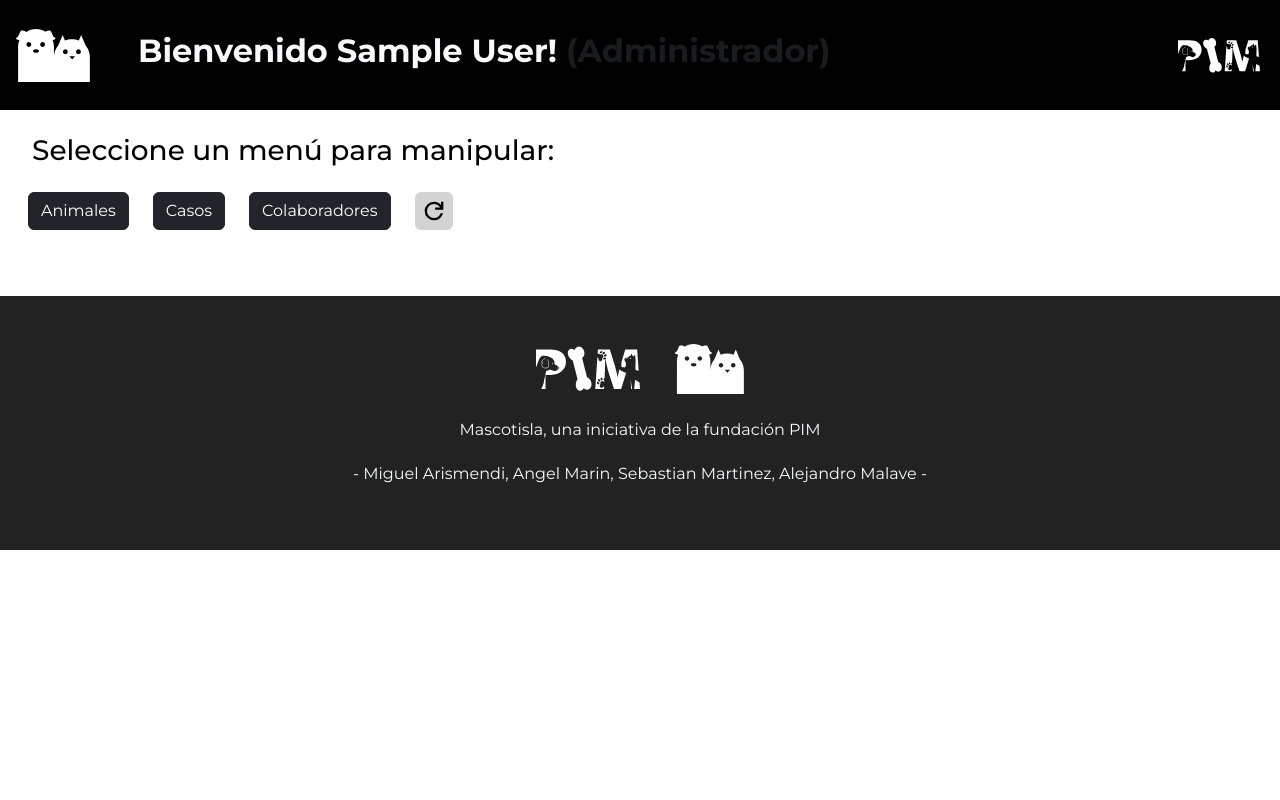
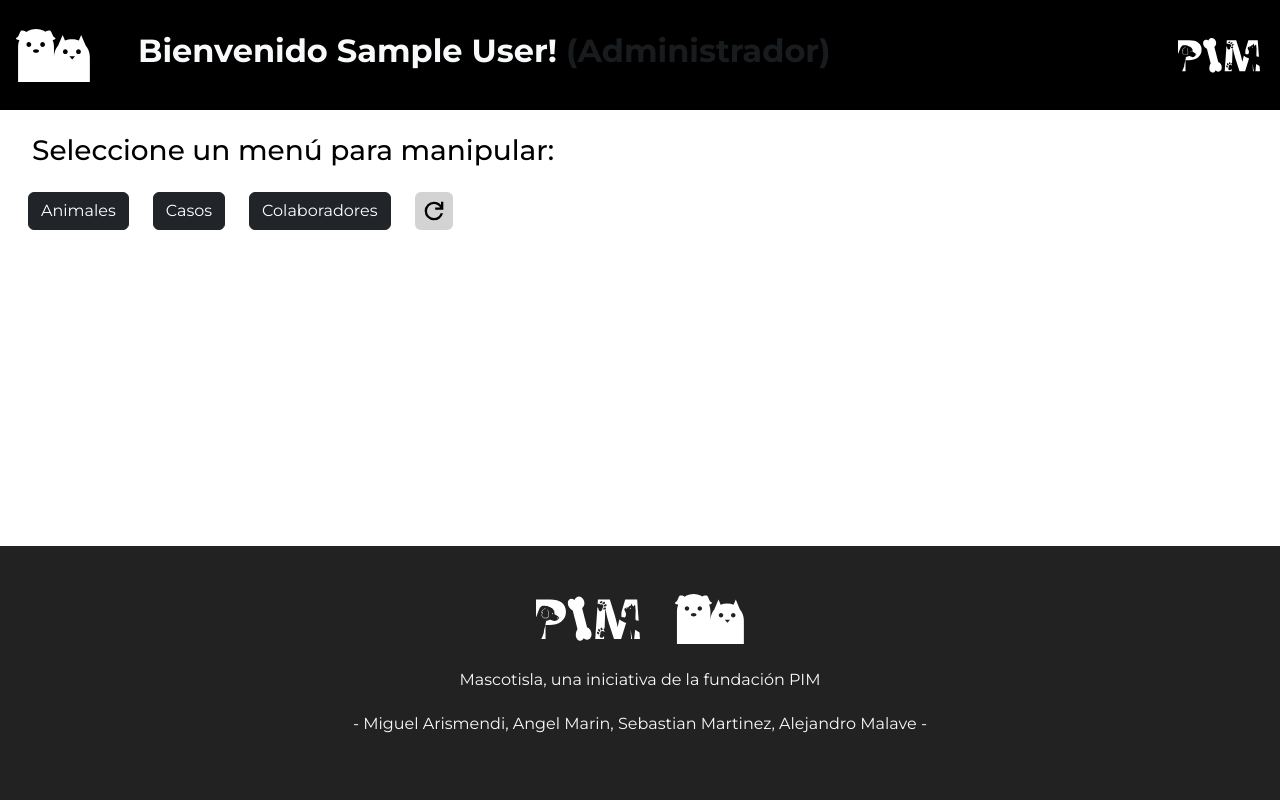
Before and after one commit to Miguel-Ar06/Mascotisla, a PHP site: page /pages/panel.html.php in a window 1280 px wide. Run offline with PHP 8.4, Linux system fonts and the light colour scheme; the visitor is signed in with stand-in values (Sample User, id 1).

Commit message:
Ahora el footer siempre esta al fondo del panel

```diff
--- a/public/pages/panel.html.php
+++ b/public/pages/panel.html.php
@@ -25,10 +25,15 @@
             height: auto;
             width: 60%;
         }
+
+        html
+        {
+            height: 100%;
+        }
     </style>
 
 </head>
-<body style="font-family: 'Montserrat';">
+<body style="font-family: 'Montserrat'; display: flex; flex-direction: column; min-height: 100vh;">
     <!--
         Aqui va a todo el codigo asqueroso para la interfaz de miembro y admin, la idea es que sea una
         sola ventana comun con el mismo header y el mismo footer, pero dependiendo de si es admin o no
@@ -39,7 +44,7 @@
         <?php require __DIR__ . '/../../app/templates/header.html.php'; ?>
     </header>
 
-    <main>
+    <main style="flex-grow: 1;">
         <?php if ($selectedMenu == "Colaboradores"): ?>
             <div class="container">
                 <div class="row">
```
